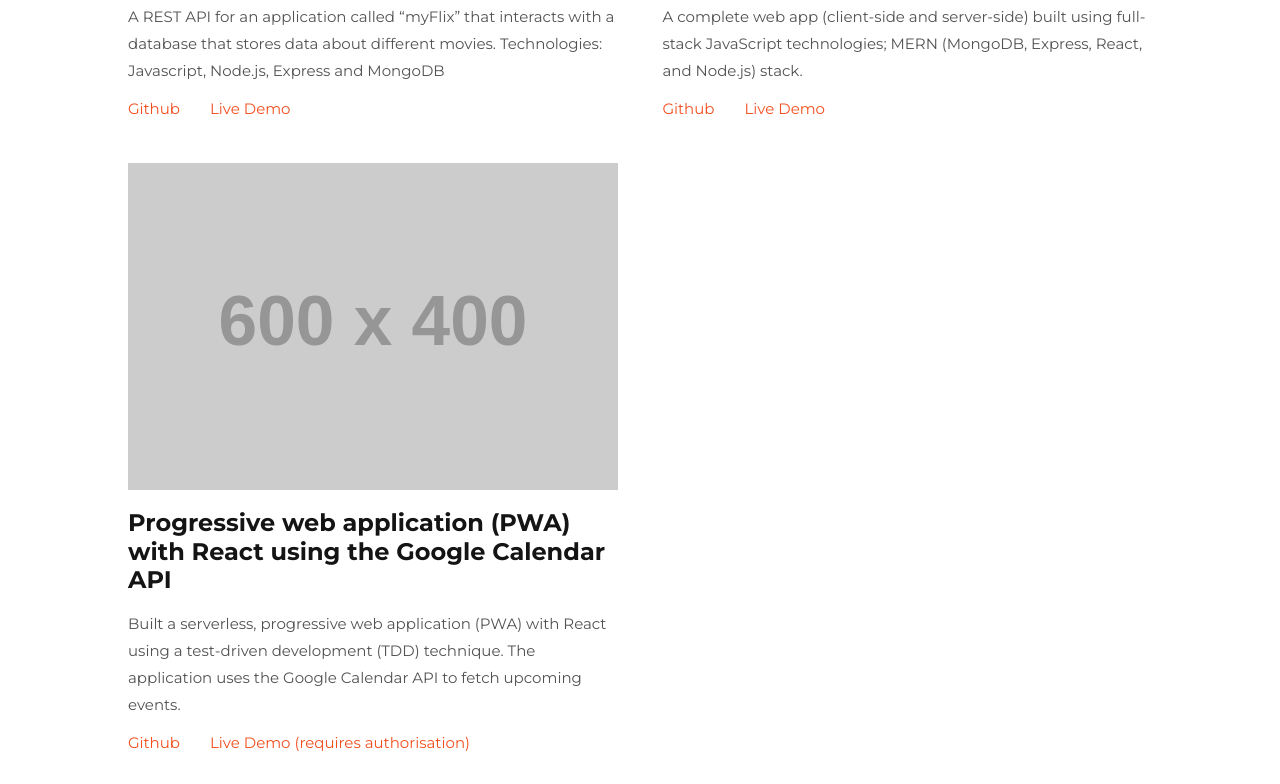
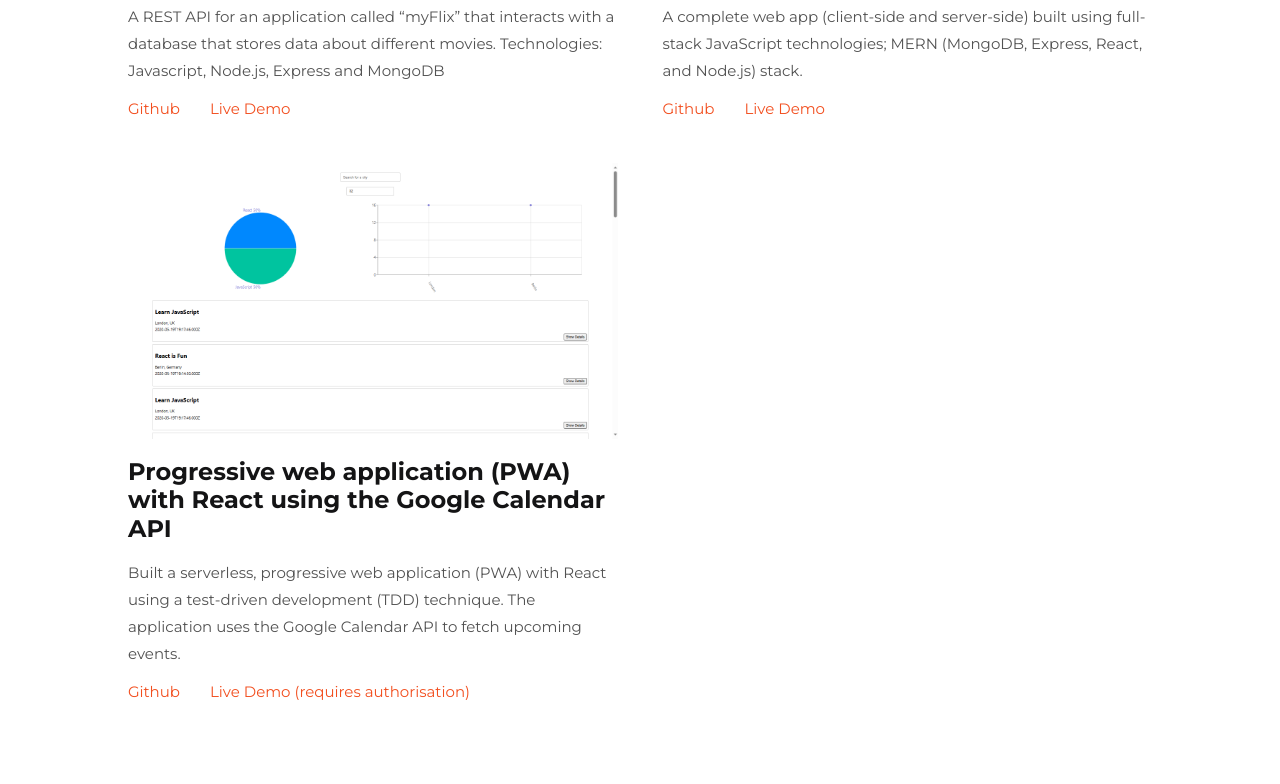
Before and after one commit to ksope/myPortfolio, a website: page index.html in a window 1280 px wide. Shown: the part 4616-5400 px from the top of the page. Drawn offline with nearby package versions, Linux system fonts and the light colour scheme; placeholder pictures from the web are drawn by us.

Commit message:
Update index.html
Change the image for the PWA app within the Porfolio Section

```diff
--- a/index.html
+++ b/index.html
@@ -339,7 +339,7 @@ expand_more
 
                 <div class="project">
                     <div class="thumbnail">
-                        <img src="https://placehold.co/600x400" alt="">
+                        <img src="./images/meet-app_screenshot.png" alt="Meet App">
                     </div>
                     <h3>
                         Progressive web application (PWA) with React using the Google Calendar API
```
Also changed, not shown: images/meet-app_screenshot.png (added).
